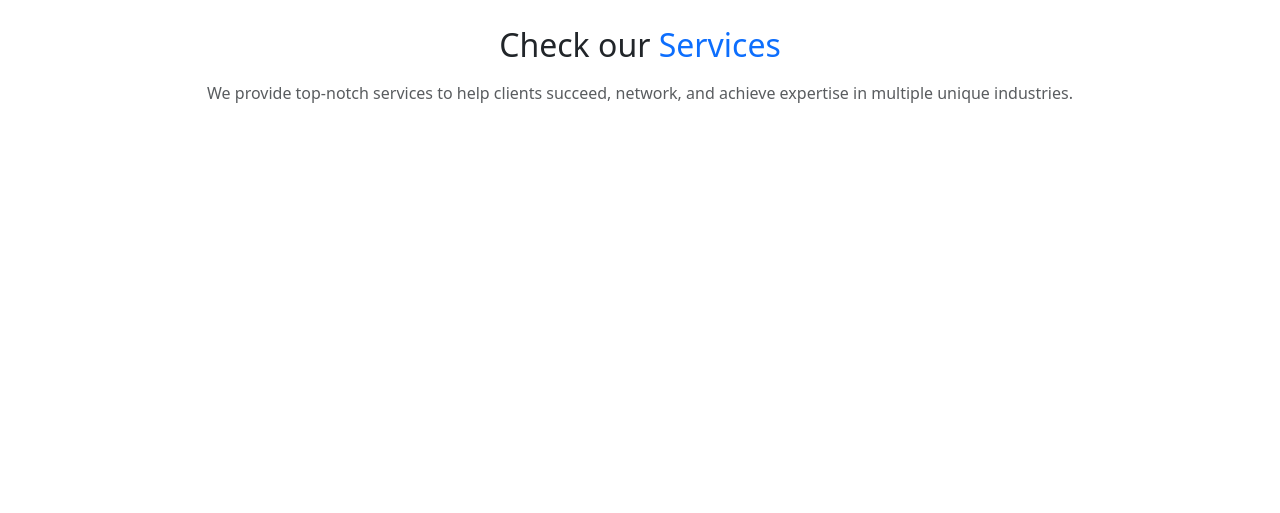
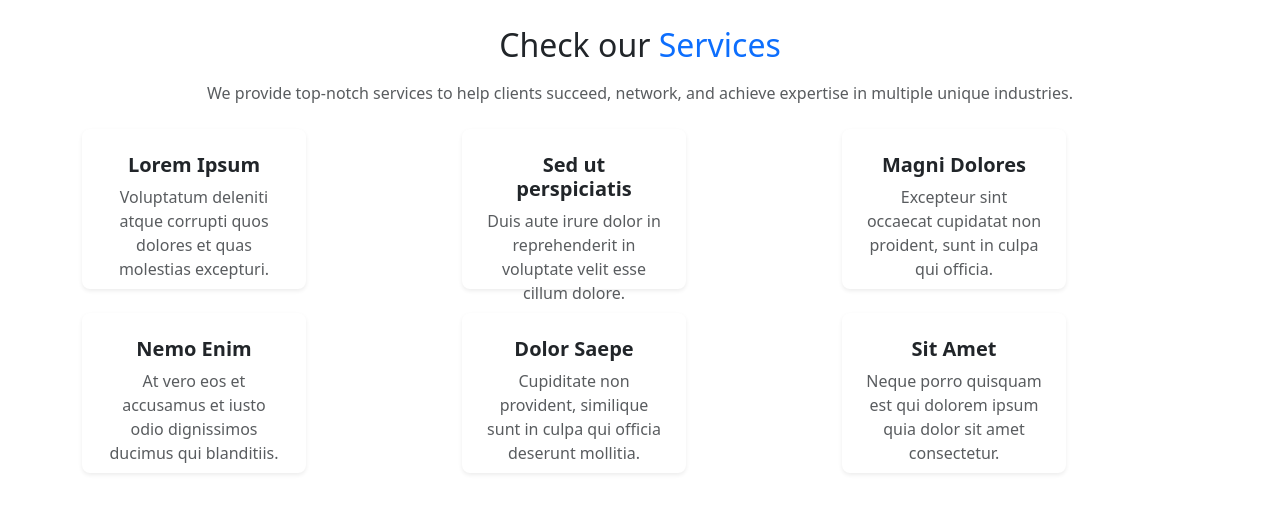
Before and after one commit to Brasgauche/Projet_templateMolengeek_Adame, a website: page index.html in a window 1280 px wide. Shown: the part 1140-1653 px from the top of the page. Before the commit the page ends 1293 px from the top, so only its background shows below. Drawn offline with nearby package versions, Linux system fonts and the light colour scheme.

Commit message:
ajout des 6 cards de srv

```diff
--- a/index.html
+++ b/index.html
@@ -167,6 +167,70 @@
                 expertise in multiple unique industries.
               </p>
             </div>
+            <div class="row mt-4">
+                <!-- Card 1 -->
+                <div class="col-md-4 mb-4">
+                  <div class="service-card text-center p-4 shadow-sm">
+                    <i class="icon bi bi-house-door mb-3"></i>
+                    <h5 class="fw-bold">Lorem Ipsum</h5>
+                    <p class="text-muted">
+                      Voluptatum deleniti atque corrupti quos dolores et quas molestias excepturi.
+                    </p>
+                  </div>
+                </div>
+                <!-- Card 2 -->
+                <div class="col-md-4 mb-4">
+                  <div class="service-card text-center p-4 shadow-sm">
+                    <i class="icon bi bi-puzzle mb-3"></i>
+                    <h5 class="fw-bold">Sed ut perspiciatis</h5>
+                    <p class="text-muted">
+                      Duis aute irure dolor in reprehenderit in voluptate velit esse cillum dolore.
+                    </p>
+                  </div>
+                </div>
+                <!-- Card 3 -->
+                <div class="col-md-4 mb-4">
+                  <div class="service-card text-center p-4 shadow-sm">
+                    <i class="icon bi bi-speedometer2 mb-3"></i>
+                    <h5 class="fw-bold">Magni Dolores</h5>
+                    <p class="text-muted">
+                      Excepteur sint occaecat cupidatat non proident, sunt in culpa qui officia.
+                    </p>
+                  </div>
+                </div>
+                <!-- Card 4 -->
+                <div class="col-md-4 mb-4">
+                  <div class="service-card text-center p-4 shadow-sm">
+                    <i class="icon bi bi-gear mb-3"></i>
+                    <h5 class="fw-bold">Nemo Enim</h5>
+                    <p class="text-muted">
+                      At vero eos et accusamus et iusto odio dignissimos ducimus qui blanditiis.
+                    </p>
+                  </div>
+                </div>
+                <!-- Card 5 -->
+                <div class="col-md-4 mb-4">
+                  <div class="service-card text-center p-4 shadow-sm">
+                    <i class="icon bi bi-people mb-3"></i>
+                    <h5 class="fw-bold">Dolor Saepe</h5>
+                    <p class="text-muted">
+                      Cupiditate non provident, similique sunt in culpa qui officia deserunt mollitia.
+                    </p>
+                  </div>
+                </div>
+                <!-- Card 6 -->
+                <div class="col-md-4 mb-4">
+                  <div class="service-card text-center p-4 shadow-sm">
+                    <i class="icon bi bi-lightning mb-3"></i>
+                    <h5 class="fw-bold">Sit Amet</h5>
+                    <p class="text-muted">
+                      Neque porro quisquam est qui dolorem ipsum quia dolor sit amet consectetur.
+                    </p>
+                  </div>
+                </div>
+              </div>
+              </div>
+
 
 
 
```
